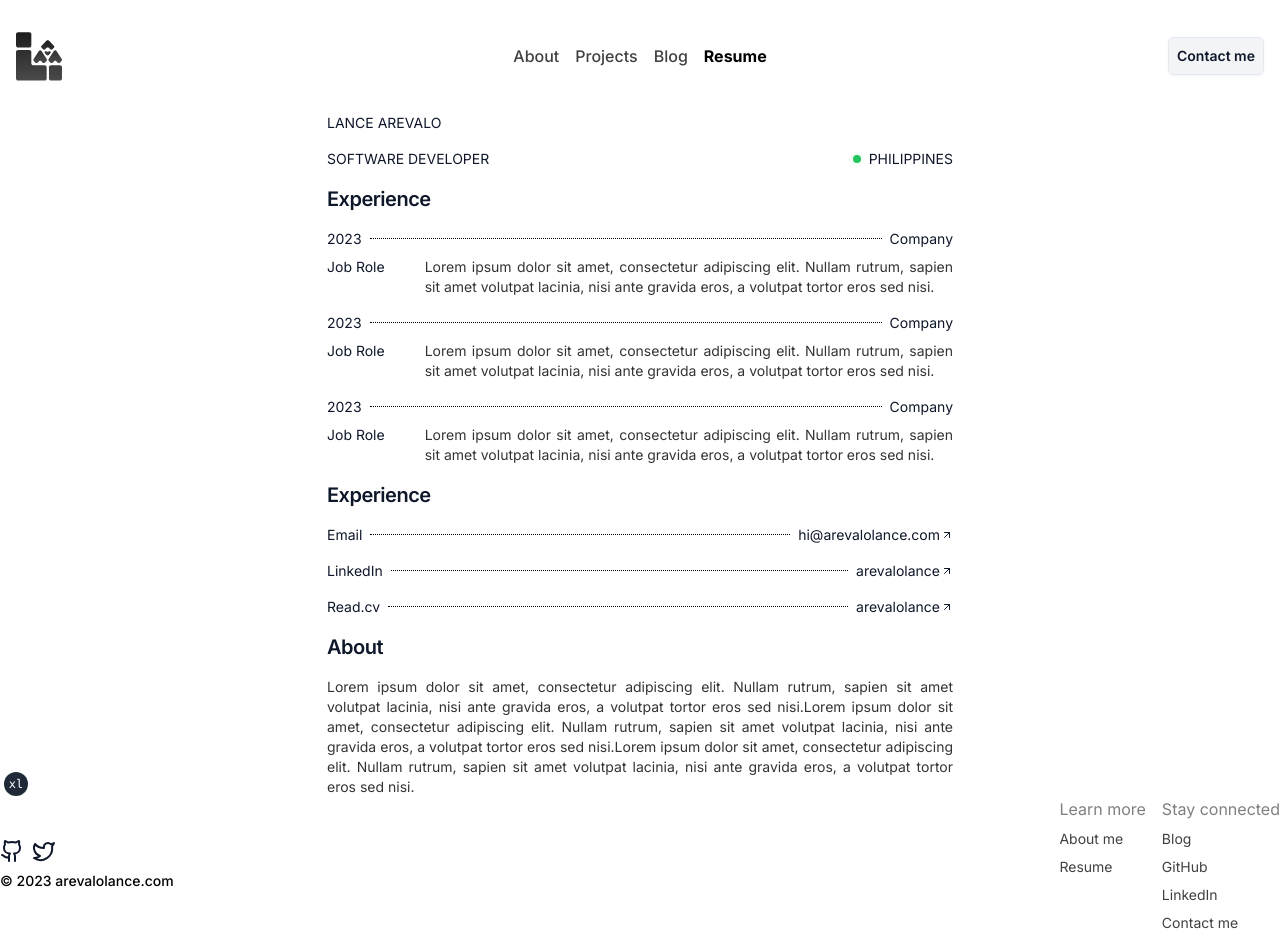
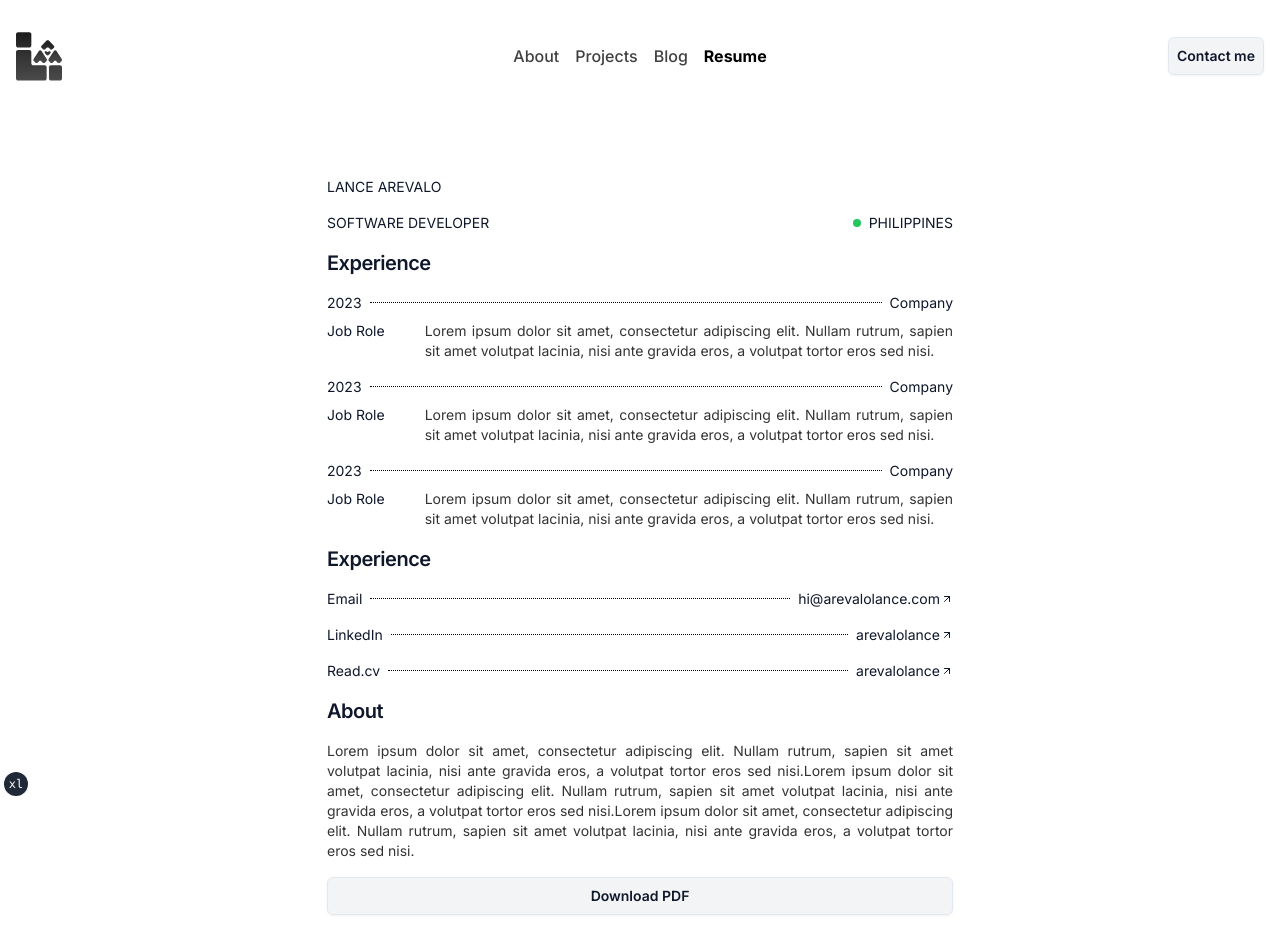
Before and after one commit to arevalolance/dotcom, a Next.js app: page /resume in a window 1280 px wide. Shown: the top 952 px of the page. Built offline with nearby package versions, Linux system fonts and the light colour scheme.

Commit message:
add: download pdf button

```diff
--- a/app/resume/page.tsx
+++ b/app/resume/page.tsx
@@ -1,4 +1,7 @@
+"use client"
+
 import Link from "next/link"
+import { useRouter } from "next/navigation"
 import { ArrowUpRight, ExternalLink } from "lucide-react"
 
 interface ResumeInfo {
@@ -58,8 +61,10 @@ function JobSection({ info }: { info?: ResumeInfo }) {
 }
 
 export default function Resume() {
+  const router = useRouter()
+
   return (
-    <main className="container mx-auto max-w-[690px]">
+    <main className="container mx-auto my-16 max-w-[690px]">
       <div className="flex flex-col gap-4">
         <span className="text-sm">LANCE AREVALO</span>
         <div className="flex flex-row justify-between text-sm">
@@ -117,6 +122,13 @@ export default function Resume() {
             volutpat tortor eros sed nisi.
           </p>
         </div>
+
+        <button
+          onClick={() => router.push("/static/resume/arevalolance-resume.pdf")}
+          className="border-gray-300/7 shadow-inner-[1px] hidden rounded-md border-[1px] bg-gray-100 p-2 text-sm font-semibold drop-shadow-sm transition-colors duration-150 hover:border-black/20 hover:ease-in md:block"
+        >
+          Download PDF
+        </button>
       </div>
     </main>
   )
```
